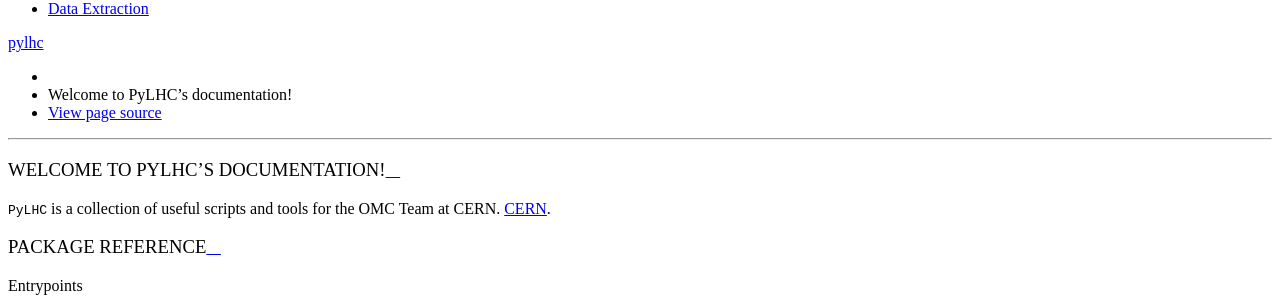
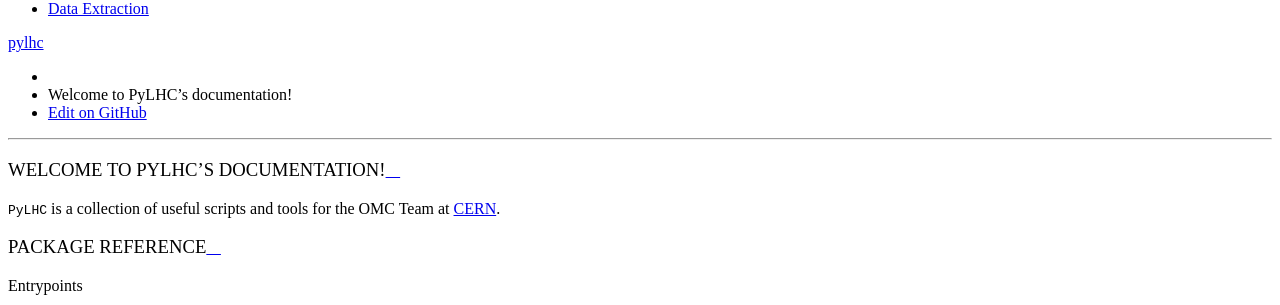
Before and after one commit to pylhc/PyLHC, a Sphinx documentation site: the page built from doc/index.rst, in a window 1280 px wide. Shown: the part 456-761 px from the top of the page. Built offline with Sphinx 7.4.7 and the Read the Docs theme 2.0.0, drawn with Linux system fonts in a browser that asks for light colours.

Commit message:
Added link to repo

```diff
--- a/doc/conf.py
+++ b/doc/conf.py
@@ -84,6 +84,10 @@
 copyright = "2019-2020, pyLHC/OMC-TEAM"
 author = ABOUT_PYLHC["__author__"]
 
+rst_prolog = f"""
+:github_url: {ABOUT_PYLHC['__url__']}
+"""
+
 # The version info for the project you're documenting, acts as replacement for
 # |version| and |release|, also used in various other places throughout the
 # built documents.
@@ -124,11 +128,20 @@
     "display_version": True,
     "logo_only": True,
     "navigation_depth": 2,
+    "style_external_links": True,
 }
 
 html_logo = "_static/img/omc_logo.svg"
 html_static_path = ["_static"]
-html_context = {"css_files": ["_static/css/custom.css"]}
+html_show_sourcelink = False
+html_context = {
+    "css_files": ["_static/css/custom.css"],
+    'display_github': True,
+    # the following are only needed if :github_url: is not set
+    'github_user': author,
+    'github_repo': project,
+    'github_version': 'master/doc/',
+}
 
 smartquotes_action = "qe"  # renders only quotes and ellipses (...) but not dashes (option: D)
 
--- a/doc/index.rst
+++ b/doc/index.rst
@@ -1,7 +1,7 @@
 Welcome to PyLHC's documentation!
 =================================
 
-``PyLHC`` is a collection of useful scripts and tools for the OMC Team at CERN. `CERN <https://home.cern/>`_.
+``PyLHC`` is a collection of useful scripts and tools for the OMC Team at `CERN <https://home.cern/>`_.
 
 
 Package Reference
```
